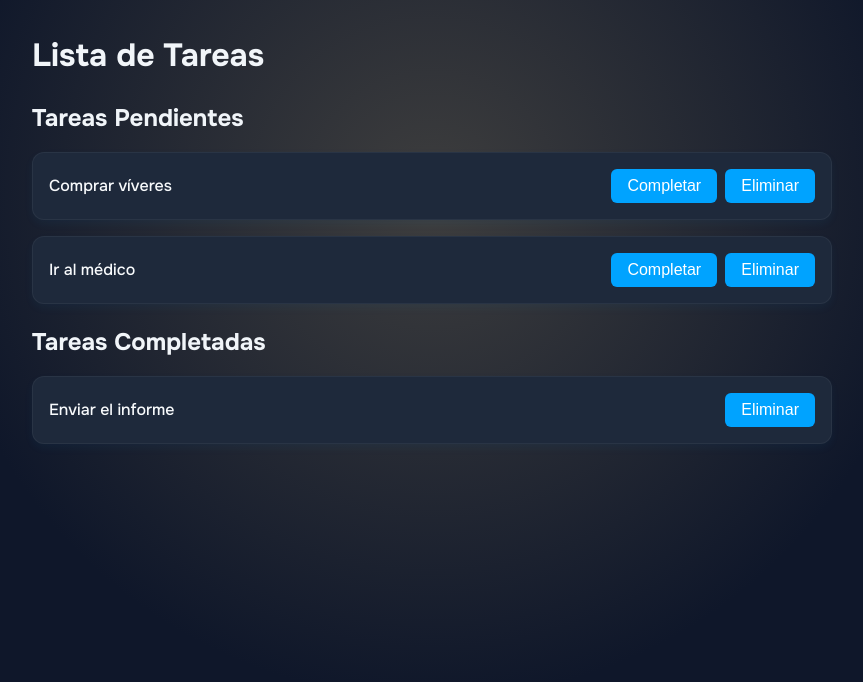
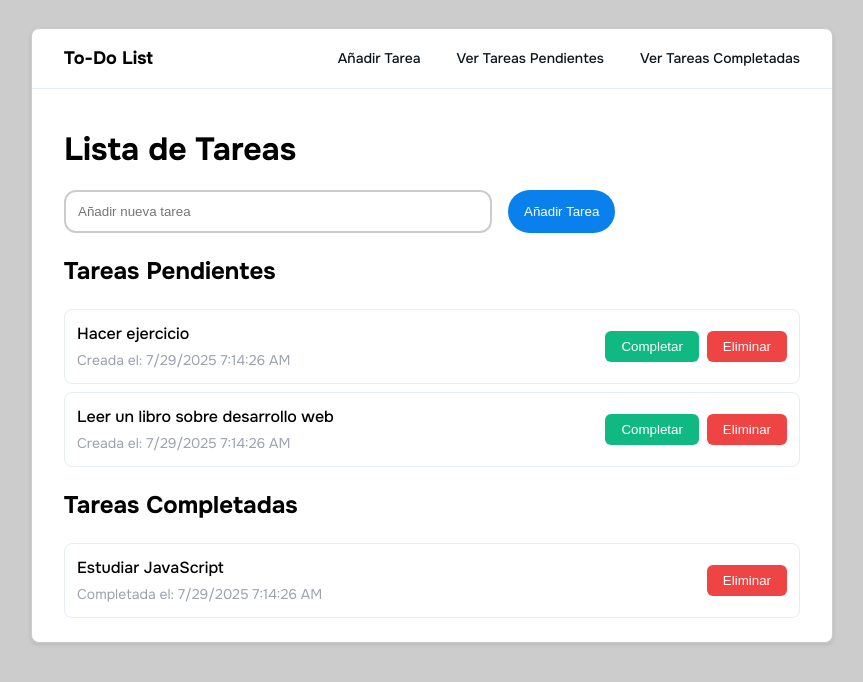
Before and after one commit to Zero-Fhx/02-to-do-list, a plain HTML site: page index.html in a window 1280 px wide. Shown: the whole page, without its empty margins (208-1071 px from the left). Drawn offline with Linux system fonts and the light colour scheme.

Commit message:
Agregar funcionalidad de gestión de tareas y mejorar el diseño de la interfaz de usuario

```diff
--- a/index.html
+++ b/index.html
@@ -13,55 +13,49 @@
       rel="stylesheet"
     />
     <link rel="stylesheet" href="styles.css" />
-    <script src="script.js" defer></script>
+    <script type="module" src="script.js" defer></script>
     <link rel="icon" href="favicon.ico" type="image/x-icon" />
   </head>
   <body>
-    <div class="background-radial"></div>
-    <header>
-      <h1>Lista de Tareas</h1>
-    </header>
-    <main>
-      <section id="task-list">
+    <div class="container">
+      <header>
         <div>
-          <h2>Tareas Pendientes</h2>
+          <h2>To-Do List</h2>
+        </div>
+        <nav>
+          <a href="#add-task-form">Añadir Tarea</a>
+          <a href="#tasks">Ver Tareas Pendientes</a>
+          <a href="#completed-tasks">Ver Tareas Completadas</a>
+        </nav>
+      </header>
+
+      <main class="main-content">
+        <h1 class="title">Lista de Tareas</h1>
+
+        <form id="add-task-form">
+          <input
+            type="text"
+            id="task-input"
+            placeholder="Añadir nueva tarea"
+            required
+          />
+          <button id="add-task-btn" type="submit">Añadir Tarea</button>
+        </form>
+
+        <section class="task-section">
+          <h2 class="section-title">Tareas Pendientes</h2>
           <ul id="tasks">
-            <li class="task-card">
-              <div class="task-content">
-                <p class="task-text">Comprar víveres</p>
-                <div class="buttons">
-                  <button class="complete-task">Completar</button>
-                  <button class="delete-task">Eliminar</button>
-                </div>
-              </div>
-            </li>
+            <!-- Tareas Pendientes -->
+          </ul>
+        </section>
 
-            <li class="task-card">
-              <div class="task-content">
-                <p class="task-text">Ir al médico</p>
-                <div class="buttons">
-                  <button class="complete-task">Completar</button>
-                  <button class="delete-task">Eliminar</button>
-                </div>
-              </div>
-            </li>
+        <section class="task-section">
+          <h2 class="section-title">Tareas Completadas</h2>
+          <ul id="completed-tasks">
+            <!-- Tareas Completadas -->
           </ul>
-        </div>
-
-        <div>
-          <h2>Tareas Completadas</h2>
-          <ul id="completed-tasks">
-            <li class="task-card">
-              <div class="task-content">
-                <p class="task-text">Enviar el informe</p>
-                <div class="buttons">
-                  <button class="delete-task">Eliminar</button>
-                </div>
-              </div>
-            </li>
-          </ul>
-        </div>
-      </section>
-    </main>
+        </section>
+      </main>
+    </div>
   </body>
 </html>
--- a/script.js
+++ b/script.js
@@ -0,0 +1,147 @@
+// Estructura de las tareas
+
+let tasks = [];
+let nextId = 1;
+
+function createTask(title) {
+  return {
+    id: nextId++,
+    title: title,
+    completed: false,
+    createdAt: new Date(),
+    updatedAt: new Date(),
+  };
+}
+
+function addTask(title) {
+  if (!title.trim()) return;
+  const newTask = createTask(title);
+  tasks.push(newTask);
+  renderTasks();
+}
+
+function completeTask(id) {
+  const task = tasks.find((t) => t.id === id);
+  if (task && !task.completed) {
+    task.completed = true;
+    task.updatedAt = new Date();
+    renderTasks();
+  }
+}
+
+function deleteTask(id) {
+  tasks = tasks.filter((t) => t.id !== id);
+  renderTasks();
+}
+
+function renderTasks() {
+  const pendingList = document.getElementById("tasks");
+  const completedList = document.getElementById("completed-tasks");
+
+  // Limpiar listas
+  pendingList.innerHTML = "";
+  completedList.innerHTML = "";
+
+  tasks.forEach((task) => {
+    const li = document.createElement("li");
+    li.className = "task-card";
+
+    const content = document.createElement("div");
+    content.className = "task-content";
+
+    const textContainer = document.createElement("div");
+    textContainer.className = "task-text-container";
+
+    const text = document.createElement("p");
+    text.className = "task-text";
+    text.textContent = task.title;
+    textContainer.appendChild(text);
+
+    const buttons = document.createElement("div");
+    buttons.className = "buttons";
+
+    // Botón eliminar
+    const deleteBtn = document.createElement("button");
+    deleteBtn.className = "delete-task";
+    deleteBtn.textContent = "Eliminar";
+    deleteBtn.onclick = () => deleteTask(task.id);
+    buttons.appendChild(deleteBtn);
+
+    const date = document.createElement("span");
+    date.className = "task-date";
+
+    // Botón completar (solo si no está completada)
+    if (!task.completed) {
+      const completeBtn = document.createElement("button");
+      completeBtn.className = "complete-task";
+      completeBtn.textContent = "Completar";
+      completeBtn.onclick = () => completeTask(task.id);
+      buttons.insertBefore(completeBtn, deleteBtn);
+
+      // Fecha de creación
+      date.className = "task-date";
+      date.textContent = `Creada el: ${task.createdAt.toLocaleDateString()} ${task.createdAt.toLocaleTimeString()}`;
+    } else {
+      date.className = "task-date";
+      date.textContent = `Completada el: ${task.updatedAt.toLocaleDateString()} ${task.updatedAt.toLocaleTimeString()}`;
+    }
+
+    textContainer.appendChild(date);
+    content.appendChild(textContainer);
+    content.appendChild(buttons);
+    li.appendChild(content);
+
+    if (task.completed) {
+      completedList.appendChild(li);
+    } else {
+      pendingList.appendChild(li);
+    }
+  });
+
+  // Si no hay tareas, mostrar mensaje
+  if (pendingList.children.length === 0) {
+    const noTasksMessage = document.createElement("p");
+    noTasksMessage.className = "no-tasks-message";
+    noTasksMessage.textContent = "No hay tareas pendientes.";
+    pendingList.appendChild(noTasksMessage);
+  }
+
+  if (completedList.children.length === 0) {
+    const noCompletedMessage = document.createElement("p");
+    noCompletedMessage.className = "no-tasks-message";
+    noCompletedMessage.textContent = "No hay tareas completadas.";
+    completedList.appendChild(noCompletedMessage);
+  }
+}
+
+document.addEventListener("DOMContentLoaded", () => {
+  const input = document.getElementById("task-input");
+  const addBtn = document.getElementById("add-task-btn");
+
+  addBtn.addEventListener("click", () => {
+    if (input.value.trim()) {
+      addTask(input.value);
+      input.value = "";
+    }
+  });
+
+  // También puedes permitir Enter para agregar
+  input.addEventListener("keypress", (e) => {
+    if (e.key === "Enter") {
+      addTask(input.value);
+      input.value = "";
+    }
+  });
+
+  renderTasks();
+});
+
+// tarea de ejemplo
+addTask("Estudiar JavaScript");
+// tarea de ejemplo
+addTask("Hacer ejercicio");
+// tarea de ejemplo
+addTask("Leer un libro sobre desarrollo web");
+
+// completar una tarea de ejemplo
+completeTask(1);
--- a/styles.css
+++ b/styles.css
@@ -2,75 +2,140 @@ body {
   font-family: "Onest", sans-serif;
   font-size: 1rem;
   line-height: 1.5;
-  margin: 2rem;
-  background-color: #0f172a;
-  color: #e5e7eb;
+  background-color: #ccc;
+  display: flex;
+  justify-content: center;
 }
 
-.background-radial {
-  position: absolute;
-  top: 0;
-  bottom: 0;
-  left: 0;
-  right: 0;
-  z-index: -1;
-  background-image: radial-gradient(
-    circle 500px at 50% 200px,
-    #3e3e3e,
-    transparent
-  );
+.container {
+  max-width: 800px;
+  width: 100%;
+  margin: 20px;
+  border: 1px solid #ccc;
+  border-radius: 8px;
+  display: flex;
+  flex-direction: column;
+  background-color: white;
+  box-shadow: 0 2px 4px rgba(0, 0, 0, 0.1);
 }
 
 header {
-  max-width: 800px;
-  margin: 0 auto;
+  display: flex;
+  align-items: center;
+  justify-content: space-between;
+  padding: 1rem 2rem;
+  border-bottom: 1px solid #e7edf4;
+  margin: 0;
 }
 
-main {
-  max-width: 800px;
-  margin: 0 auto;
+header h2 {
+  margin: 0;
+  font-size: 1.125rem;
+  font-weight: 700;
 }
 
-h1,
-h2 {
-  color: #f1f5f9;
+nav {
+  display: flex;
+  gap: 2.25rem;
+}
+
+nav a {
+  font-size: 0.875rem;
+  font-weight: 500;
+  color: #0d151c;
+  text-decoration: none;
+}
+
+.main-content {
+  padding: 1rem 2rem;
+}
+
+.title {
+  font-size: 2rem;
+  font-weight: 700;
   margin-bottom: 1rem;
 }
 
-ul {
-  list-style-type: none;
+#add-task-form {
+  display: flex;
+  flex-direction: row;
+  gap: 1rem;
+  margin-bottom: 1rem;
+}
+
+#task-input {
+  display: flex;
+  gap: 0.5rem;
+  padding: 0.75rem;
+  border-radius: 12px;
+  border: 2px solid #ccc;
+  width: 400px;
+}
+
+#task-input:focus {
+  border-color: #0a80ed;
+  outline: none;
+}
+
+#add-task-btn {
+  border: none;
+  background-color: #0a80ed;
+  color: white;
+  padding: 0.75rem 1rem;
+  border-radius: 24px;
+  transition: all 0.3s ease;
+}
+
+#add-task-btn:hover {
+  background-color: #0969c4;
+  transform: translateY(-2px) scale(1.05);
+  cursor: pointer;
+}
+
+#tasks {
+  list-style: none;
   padding: 0;
+  margin: 0;
+}
+
+#completed-tasks {
+  list-style: none;
+  padding: 0;
+  margin: 0;
 }
 
 .task-card {
-  background-color: #1e293b; /* slate-800 */
-  border: 1px solid rgba(255, 255, 255, 0.05);
-  border-radius: 0.75rem;
-  padding: 1rem;
-  margin-bottom: 1rem;
-  box-shadow: 0 4px 10px rgba(0, 163, 255, 0.05);
-  transition: transform 0.2s ease, box-shadow 0.2s ease;
-}
-
-.task-card:hover {
-  transform: translateY(-0.25rem);
-  box-shadow: 0 8px 16px rgba(0, 163, 255, 0.15);
+  display: flex;
+  justify-content: space-between;
+  align-items: center;
+  padding: 0.75rem;
+  border: 1px solid #e7edf4;
+  border-radius: 8px;
+  margin-bottom: 0.5rem;
 }
 
 .task-content {
+  width: 100%;
   display: flex;
   justify-content: space-between;
   align-items: center;
-  flex-wrap: wrap;
-  gap: 0.75rem;
+  gap: 1rem;
 }
 
-.task-text {
-  font-size: 1rem;
-  font-weight: 500;
-  margin: 0;
-  flex: 1;
-  color: #f8fafc; /* texto claro */
+.task-text-container {
+  display: flex;
+  flex-direction: column;
+  gap: 0.25rem;
+
+  & p {
+    margin: 0;
+    font-weight: 500;
+  }
+}
+
+.task-date {
+  font-size: 0.875rem;
+  color: #9ca3af;
 }
 
 .buttons {
@@ -78,19 +143,39 @@ ul {
   gap: 0.5rem;
 }
 
-button {
+.complete-task,
+.delete-task {
+  padding: 0.5rem 1rem;
   border: none;
   border-radius: 0.375rem;
-  background-color: #00a3ff;
+  cursor: pointer;
+}
+
+.complete-task {
+  background-color: #10b981;
   color: white;
-  padding: 0.5rem 1rem;
-  font-size: 1rem;
-  cursor: pointer;
+}
+
+.complete-task:hover {
+  background-color: #059669;
+  transform: translateY(-2px) scale(1.05);
   transition: all 0.3s ease;
 }
 
-button:hover {
-  background-color: #0081cc;
-  transform: translateY(-0.125rem) scale(1.03);
-  box-shadow: 0 4px 10px rgba(0, 0, 0, 0.2);
+.delete-task {
+  background-color: #ef4444;
+  color: white;
 }
+
+.delete-task:hover {
+  background-color: #dc2626;
+  transform: translateY(-2px) scale(1.05);
+  transition: all 0.3s ease;
+}
+
+.no-tasks-message {
+  text-align: center;
+  color: #6b7280;
+  font-size: 1rem;
+  margin-top: 1rem;
+}
```
